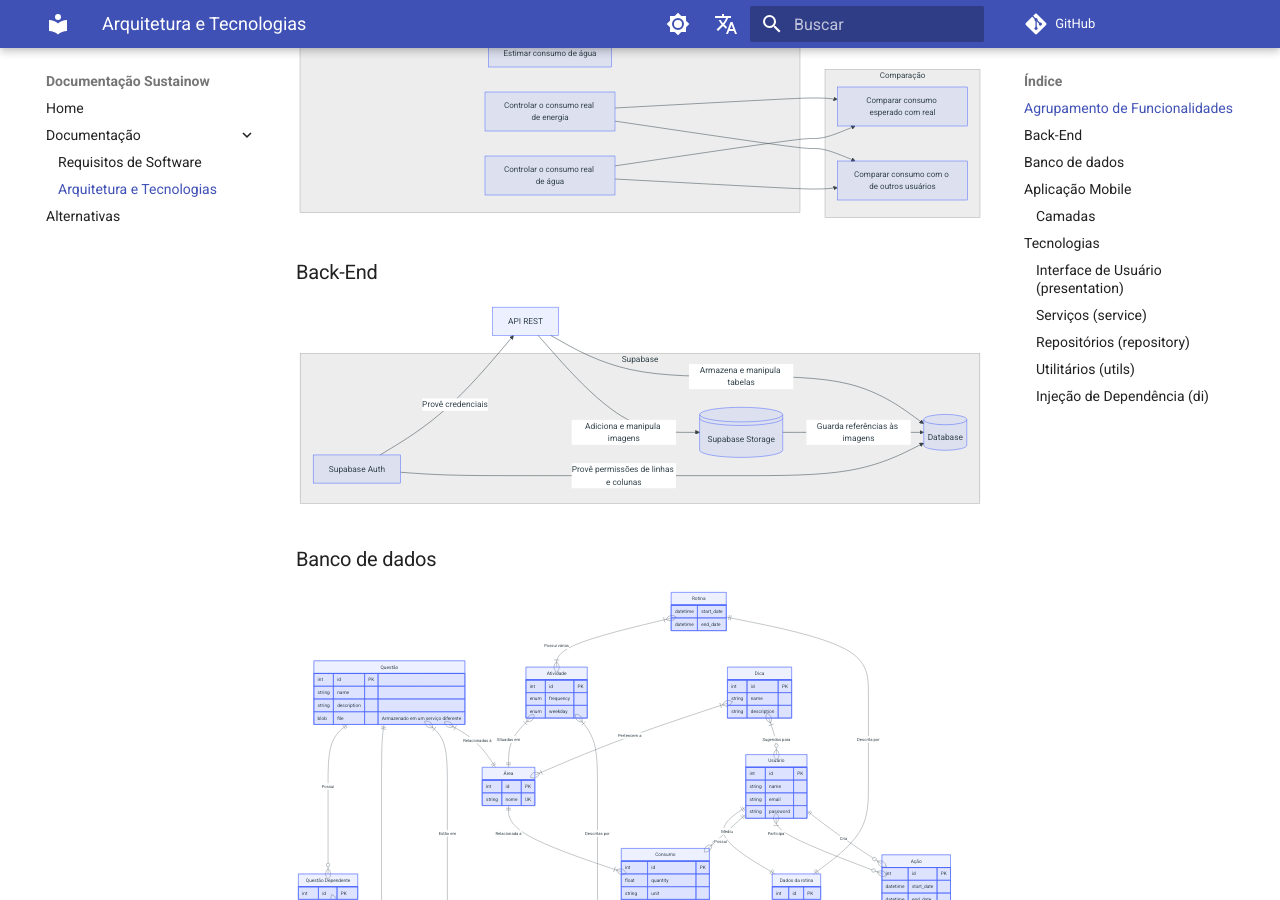
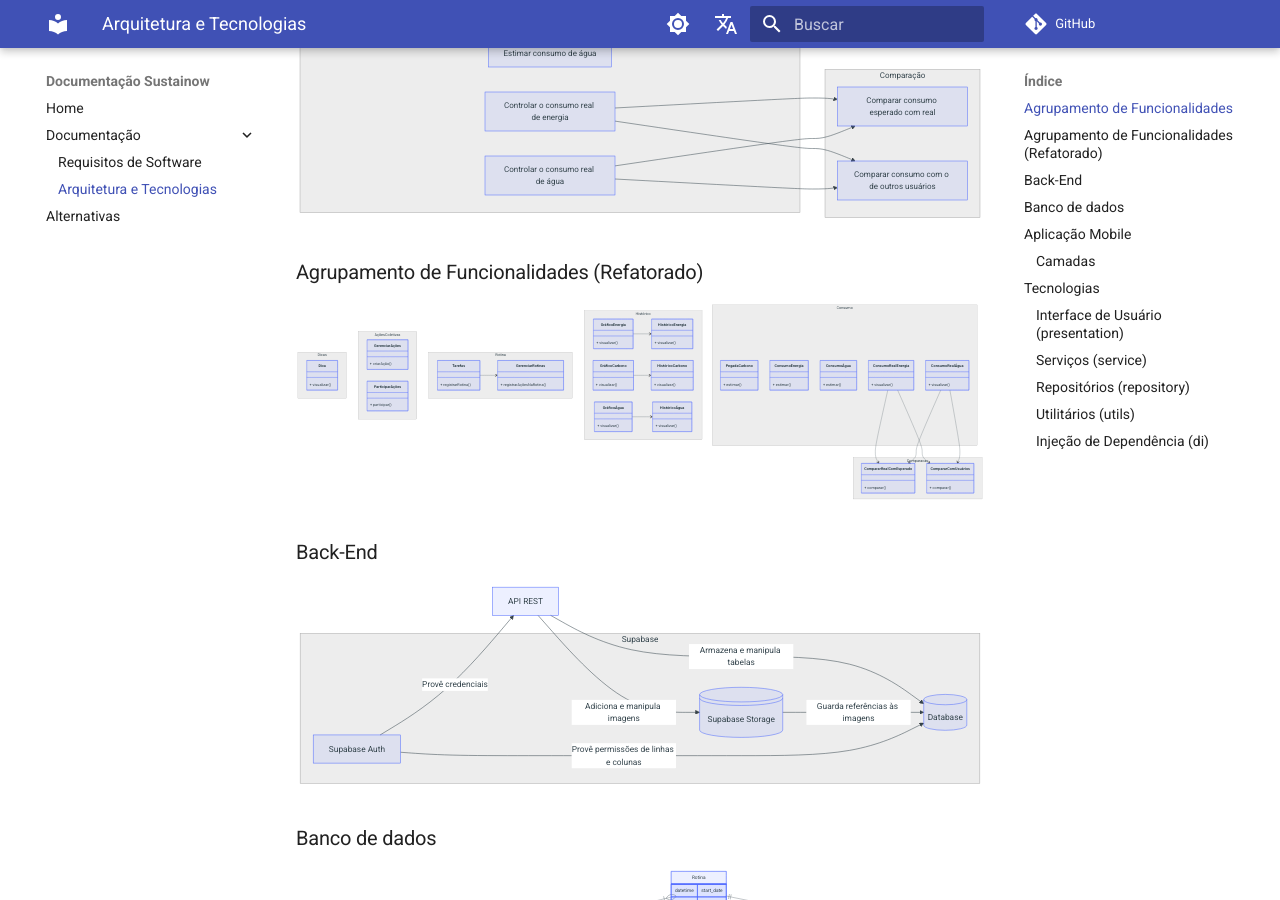
Before and after one commit to Joao-Pedro-P-Holanda/sustainow, an MkDocs documentation site: the page built from docs/pt/docs/tech-stack.md, in a window 1280 px wide and 900 px high, scrolled down 1452 px. Built offline with MkDocs 1.6.1 and Material for MkDocs 9.7.7, drawn with Linux system fonts in a browser that asks for light colours; comment, search, counter and statistics services are not loaded; the version menu is left out; part of the change alters nothing that is shown.

````diff
--- a/docs/pt/docs/tech-stack.md
+++ b/docs/pt/docs/tech-stack.md
@@ -13,13 +13,13 @@ Já as tecnologias utilizadas foram escolhidas com base nas seguintes restriçõ
 As principais funcionalidades da aplicação, definidas nas [Histórias de Usuário](software-requirements-specification.md) se dividem nos seguintes temas:
 
 ```mermaid
+
 graph LR
 
 subgraph Comparacao[Comparação]
     c1[Comparar consumo esperado com real]
     c2[Comparar consumo com o de outros usuários]
 end
-
 
 subgraph Consumo
 
@@ -59,6 +59,109 @@ end
 subgraph Dicas
     d[Dicas personalizadas para usuários]
 end
+```
+
+### Agrupamento de Funcionalidades (Refatorado)
+
+```mermaid
+classDiagram
+namespace Dicas{
+    class Dica{
+        + visualizar()
+    }
+}
+
+namespace AçõesColetivas{
+    class GerenciarAções{
+        + criarAção()
+    }
+
+    class ParticiparAções{
+        + participar()
+    }
+}
+
+namespace Rotina{
+    class Tarefas{
+        + registrarRotina()
+    }
+
+    class GerenciarRotinas{
+        + registrarAçõesNaRotina()
+    }
+}
+
+namespace Histórico{
+    class GráficoEnergia{
+        + visualizar()
+    }
+
+    class GráficoCarbono{
+        + visualizar()
+    }
+
+    class GráficoÁgua{
+        + visualizar()
+    }
+
+    class HistóricoEnergia{
+        + visualizar()
+    }
+
+    class HistóricoCarbono{
+        + visualizar()
+    }
+
+    class HistóricoÁgua{
+        + visualizar()
+    }
+}
+
+namespace Consumo{
+    class PegadaCarbono{
+        + estimar()
+    }
+
+    class ConsumoEnergia{
+        + estimar()
+    }
+
+    class ConsumoÁgua{
+        + estimar()
+    }
+
+    class ConsumoRealEnergia{
+        + visualizar()
+    }
+
+    class ConsumoRealÁgua{
+        + visualizar()
+    }
+
+}
+
+namespace Comparacao{
+    class CompararRealComEsperado{
+        + comparar()
+    }
+
+    class CompararComUsuários{
+        + comparar()
+    }
+}
+
+GráficoEnergia --> HistóricoEnergia
+GráficoCarbono --> HistóricoCarbono
+GráficoÁgua --> HistóricoÁgua
+
+Tarefas --> GerenciarRotinas
+
+ConsumoRealEnergia --> CompararRealComEsperado
+ConsumoRealEnergia --> CompararComUsuários
+
+ConsumoRealÁgua --> CompararRealComEsperado
+ConsumoRealÁgua --> CompararComUsuários
+
 ```
 
 ### Back-End
````
